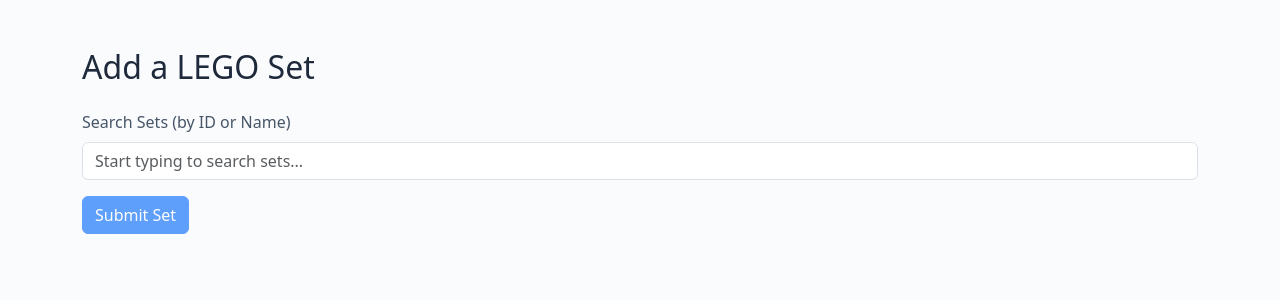
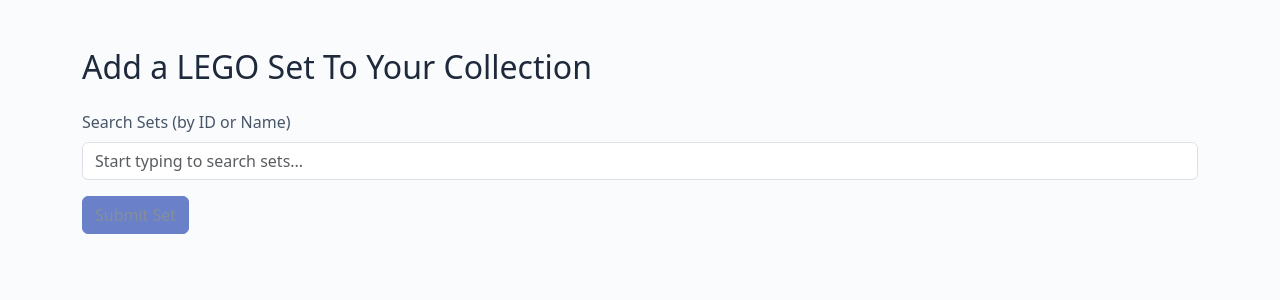
Before and after one commit to sebcun/myLegoDB, a Flask app: page /addset in a window 1280 px wide. Shown: the part 67-367 px from the top of the page. Run offline with Flask 3, Linux system fonts and the light colour scheme; the visitor is signed in with stand-in values (Sample User, id 1).

Commit message:
Updated addset page

```diff
--- a/templates/404.html
+++ b/templates/404.html
@@ -5,7 +5,7 @@
     <p class="text-secondary">
       Sorry, the page you are looking for does not exist.
     </p>
-    <a href="/" class="btn btn-primary">Go Home</a>
+    <a href="/" class="btn btn-lego-blue">Go Home</a>
   </div>
 </div>
 {% endblock %}
--- a/templates/addset.html
+++ b/templates/addset.html
@@ -1,6 +1,6 @@
 {% extends "base.html" %}{% block content %}
 <div class="container mt-5">
-  <h2 class="mb-4 text-primary">Add a LEGO Set</h2>
+  <h2 class="mb-4 text-primary">Add a LEGO Set To Your Collection</h2>
   <form
     id="addSetForm"
     action="/addset"
@@ -41,7 +41,7 @@
         accept="image/*"
       />
     </div>
-    <button type="submit" class="btn btn-primary" id="submitBtn" disabled>
+    <button type="submit" class="btn btn-lego-blue" id="submitBtn" disabled>
       Submit Set
     </button>
   </form>
@@ -118,8 +118,11 @@
     document.getElementById("selectedSet").value = set.set_num;
     document.getElementById("suggestions").style.display = "none";
     document.getElementById("imageUploadDiv").style.display = "block";
+  }
+
+  document.getElementById("image").addEventListener("change", function (event) {
     document.getElementById("submitBtn").disabled = false;
-  }
+  });
 
   document.addEventListener("click", function (event) {
     const searchInput = document.getElementById("setSearch");
```
Also changed, not shown: static/uploads/1_1756520189_Logo_1.png (added).
